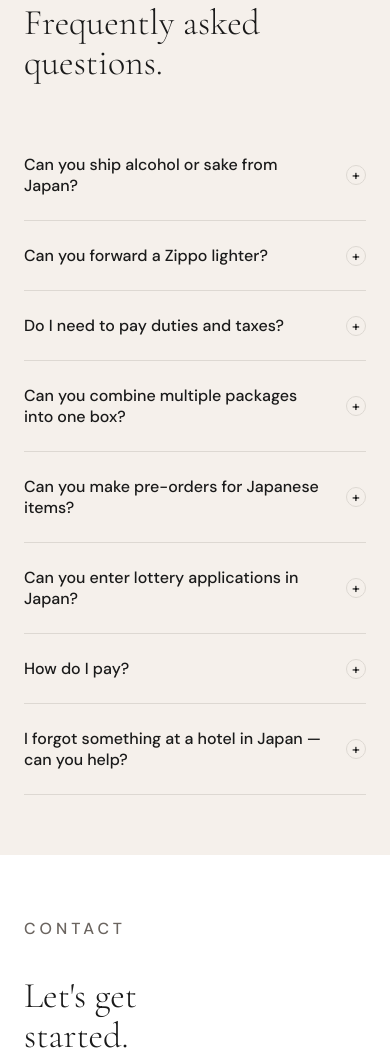
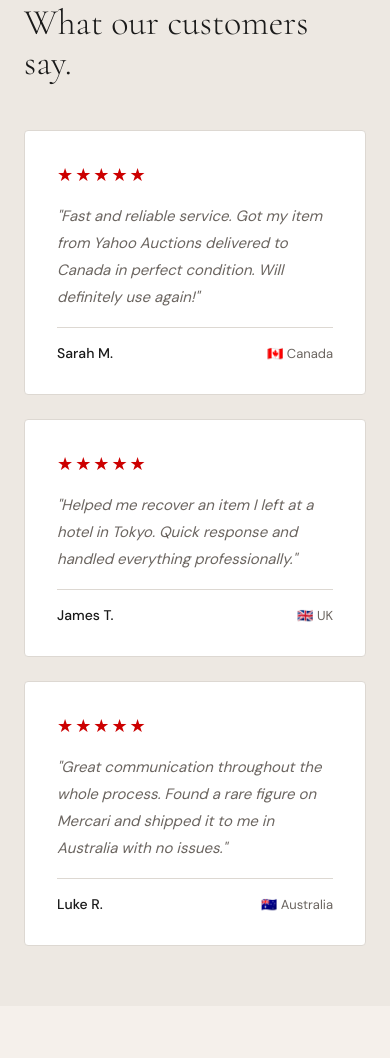
Before and after one commit to suucharo/sonnyagent-site, a plain HTML site: page index.html in a window 390 px wide. Shown: the part 6093-7151 px from the top of the page. Drawn offline with nearby package versions, Linux system fonts and the light colour scheme.

Commit message:
Update index.html

```diff
--- a/index.html
+++ b/index.html
@@ -628,6 +628,57 @@
   .hero-btns { animation: fadeUp 0.6s 0.3s ease both; }
   .hero-right { animation: fadeUp 0.6s 0.2s ease both; }
 
+
+  /* REVIEWS */
+  #reviews { background: var(--beige-dark); }
+
+  .reviews-grid {
+    display: grid;
+    grid-template-columns: repeat(3, 1fr);
+    gap: 24px;
+  }
+
+  .review-card {
+    background: white;
+    border: 1px solid var(--border);
+    border-radius: 4px;
+    padding: 32px;
+    display: flex;
+    flex-direction: column;
+    gap: 16px;
+    transition: box-shadow 0.2s, transform 0.2s;
+  }
+
+  .review-card:hover {
+    box-shadow: 0 8px 32px rgba(0,0,0,0.08);
+    transform: translateY(-2px);
+  }
+
+  .review-stars { color: var(--red); font-size: 18px; letter-spacing: 2px; }
+
+  .review-text {
+    font-size: 15px;
+    color: var(--muted);
+    line-height: 1.8;
+    flex: 1;
+    font-style: italic;
+  }
+
+  .review-author {
+    display: flex;
+    justify-content: space-between;
+    align-items: center;
+    border-top: 1px solid var(--border);
+    padding-top: 16px;
+  }
+
+  .review-name { font-weight: 500; font-size: 14px; color: var(--ink); }
+  .review-country { font-size: 13px; color: var(--muted); }
+
+  @media (max-width: 900px) {
+    .reviews-grid { grid-template-columns: 1fr; }
+  }
+
   @media (max-width: 900px) {
     nav { padding: 0 24px; }
     .nav-links { display: none; }
@@ -669,6 +720,7 @@
     <li><a href="#services">Services</a></li>
     <li><a href="#pricing">Pricing</a></li>
     <li><a href="#shipping">Shipping</a></li>
+    <li><a href="#reviews">Reviews</a></li>
     <li><a href="#faq">FAQ</a></li>
     <li><a href="#contact" class="nav-cta">Contact</a></li>
   </ul>
@@ -868,6 +920,44 @@
   </div>
 </section>
 
+
+<section id="reviews">
+  <div class="section-inner">
+    <p class="section-label">Reviews</p>
+    <h2 class="section-title">What our customers<br>say.</h2>
+    <div class="reviews-grid">
+
+      <div class="review-card">
+        <div class="review-stars">★★★★★</div>
+        <p class="review-text">"Fast and reliable service. Got my item from Yahoo Auctions delivered to Canada in perfect condition. Will definitely use again!"</p>
+        <div class="review-author">
+          <span class="review-name">Sarah M.</span>
+          <span class="review-country">🇨🇦 Canada</span>
+        </div>
+      </div>
+
+      <div class="review-card">
+        <div class="review-stars">★★★★★</div>
+        <p class="review-text">"Helped me recover an item I left at a hotel in Tokyo. Quick response and handled everything professionally."</p>
+        <div class="review-author">
+          <span class="review-name">James T.</span>
+          <span class="review-country">🇬🇧 UK</span>
+        </div>
+      </div>
+
+      <div class="review-card">
+        <div class="review-stars">★★★★★</div>
+        <p class="review-text">"Great communication throughout the whole process. Found a rare figure on Mercari and shipped it to me in Australia with no issues."</p>
+        <div class="review-author">
+          <span class="review-name">Luke R.</span>
+          <span class="review-country">🇦🇺 Australia</span>
+        </div>
+      </div>
+
+    </div>
+  </div>
+</section>
+
 <section id="faq">
   <div class="section-inner">
     <p class="section-label">FAQ</p>
```
